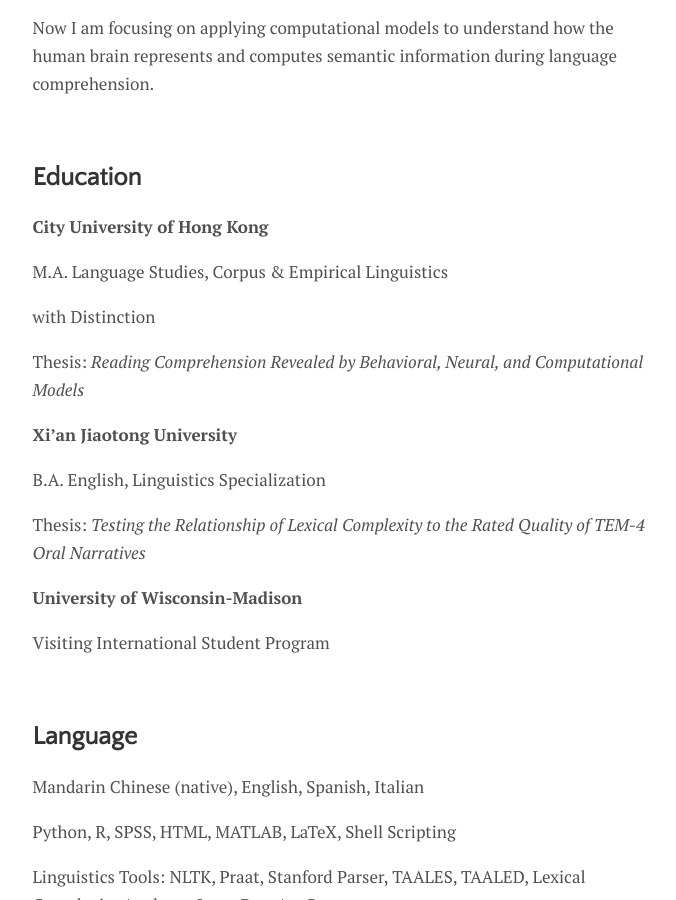
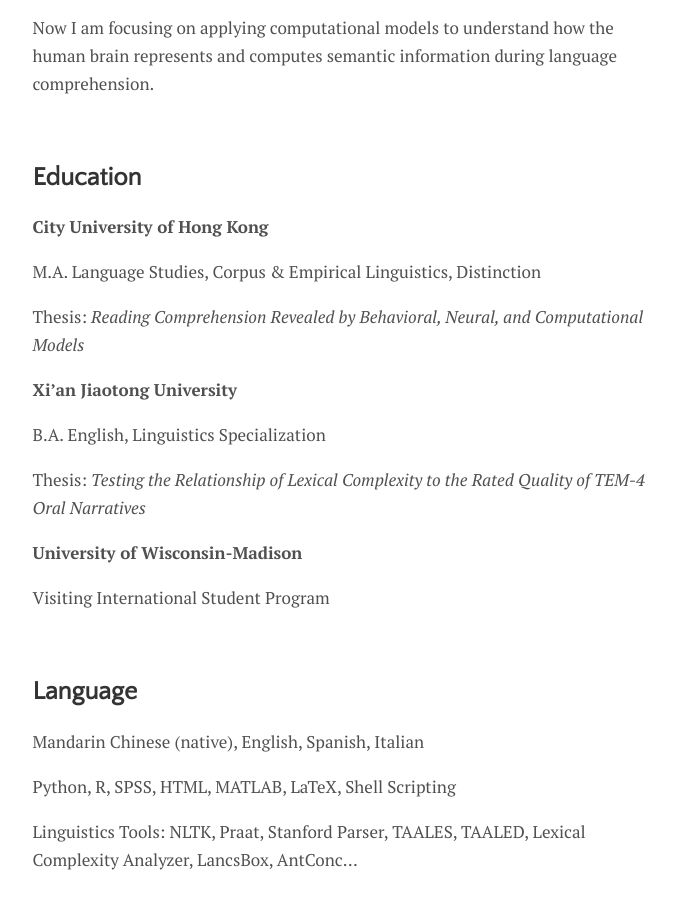
Before and after one commit to zhengwuma/zhengwuma.github.io, a Jekyll site: the page built from menu/about.md, in a window 1280 px wide and 900 px high, scrolled down 954 px. Shown: the whole window, without its empty margins (300-976 px from the left). Built offline with Jekyll 4.4.1, drawn with Linux system fonts in a browser that asks for light colours.

Commit message:
Update about.md

```diff
--- a/menu/about.md
+++ b/menu/about.md
@@ -21,21 +21,19 @@ Now I am focusing on applying computational models to understand how the human b
 
 ## Education
 
-<b> City University of Hong Kong</b><br />
+<b> City University of Hong Kong </b>
 
-M.A. Language Studies, Corpus & Empirical Linguistics <br>
-
-with Distinction
+M.A. Language Studies, Corpus & Empirical Linguistics, Distinction
 
 Thesis: <i> Reading Comprehension Revealed by Behavioral, Neural, and Computational Models </i>
 
-<b> Xi'an Jiaotong University</b><br />
+<b> Xi'an Jiaotong University </b>
 
-B.A. English, Linguistics Specialization <br>
+B.A. English, Linguistics Specialization
 
 Thesis: <i> Testing the Relationship of Lexical Complexity to the Rated Quality of TEM-4 Oral Narratives </i>
 
-<b> University of Wisconsin-Madison</b><br />
+<b> University of Wisconsin-Madison </b>
 
 Visiting International Student Program
 
```
